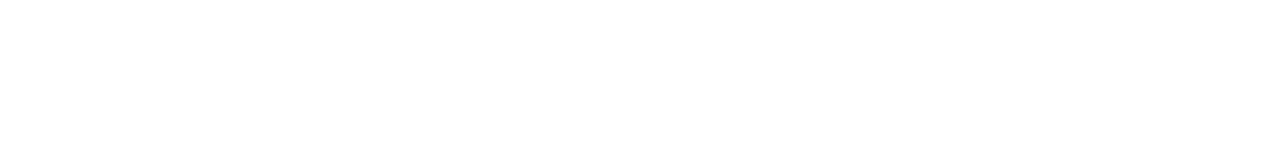
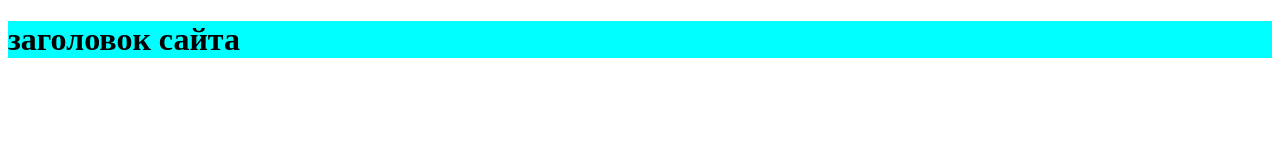
Before and after one commit to ildarzakiev/Kutak, a plain HTML site: page index.html in a window 1280 px wide. Drawn offline with Linux system fonts and the light colour scheme.

Commit message:
Создана шапка проекта

```diff
--- a/css/style.css
+++ b/css/style.css
@@ -0,0 +1,3 @@
+header {
+    background-color: aqua;
+}
--- a/index.html
+++ b/index.html
@@ -7,6 +7,8 @@
     <title>Document</title>
 </head>
 <body>
-
+    <header>
+        <h1> заголовок сайта</h1>
+    </header>
 </body>
 </html>
```
